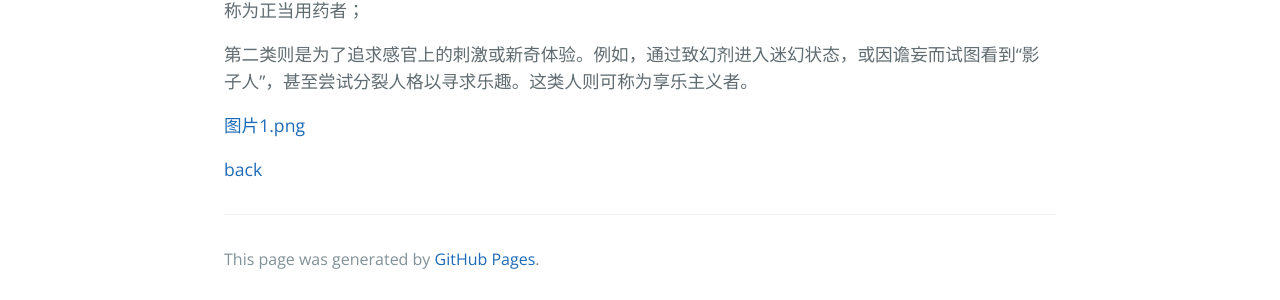
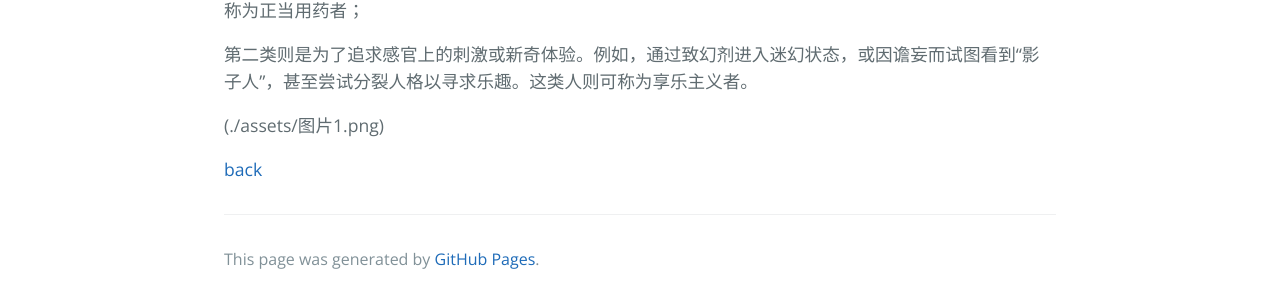
Before and after one commit to Seroliya/Seroliya.github.io, a Jekyll site: the page built from odreport1.md, in a window 1280 px wide. Shown: the part 1317-1617 px from the top of the page. Built offline with Jekyll 4.4.1, drawn with Linux system fonts in a browser that asks for light colours.

Commit message:
Update odreport1.md

```diff
--- a/odreport1.md
+++ b/odreport1.md
@@ -31,6 +31,6 @@ description: 写于2024年11月
 
 第二类则是为了追求感官上的刺激或新奇体验。例如，通过致幻剂进入迷幻状态，或因谵妄而试图看到“影子人”，甚至尝试分裂人格以寻求乐趣。这类人则可称为享乐主义者。
 
-[图片1.png](./assets/图片1.png)
+(./assets/图片1.png)
 
 [back](./)
```
